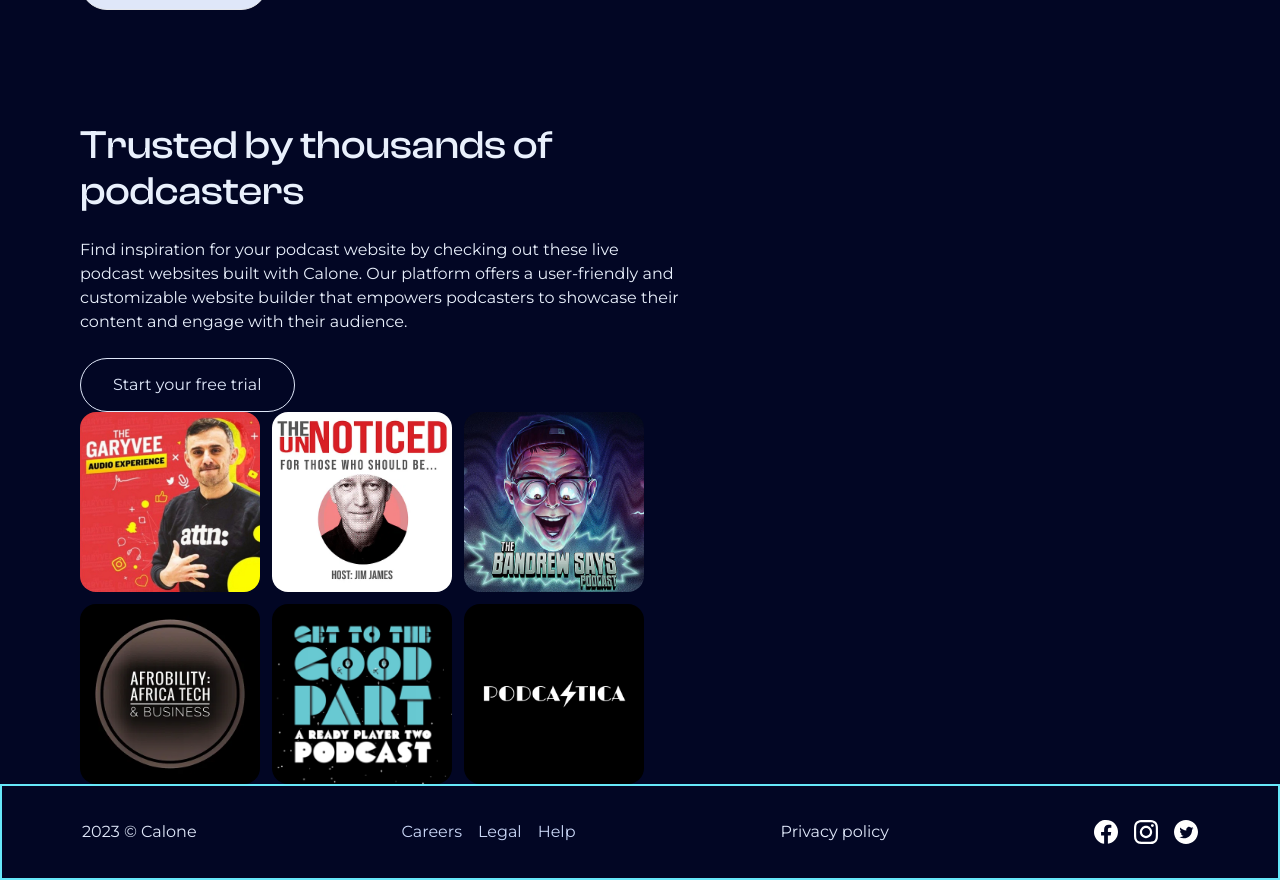
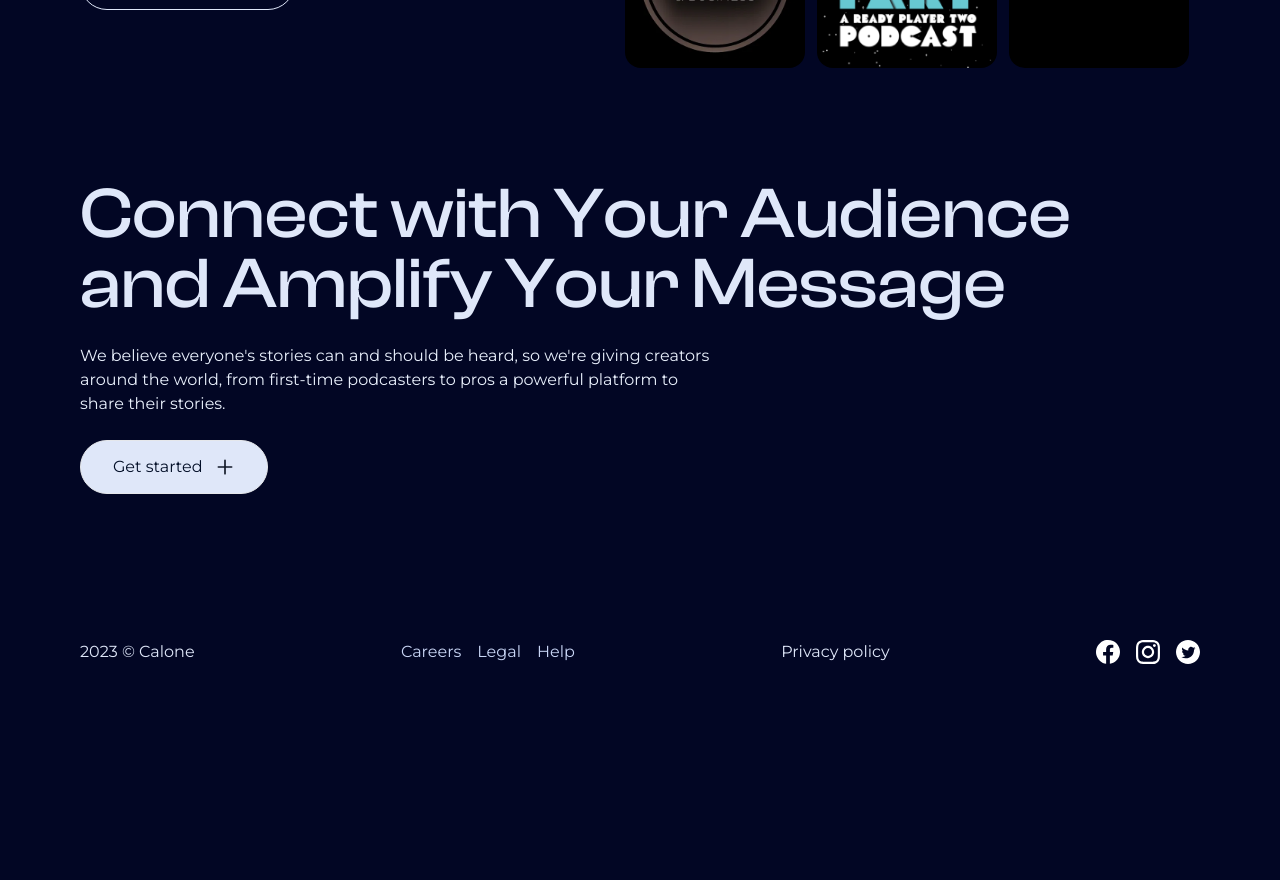
Before and after one commit to TheShagwell/Calone, a Next.js app: page / in a window 1280 px wide. Shown: the part 1600-2480 px from the top of the page. After the commit the page ends 2298 px from the top, so only its background shows below. Built offline with nearby package versions, Linux system fonts and the light colour scheme; a web font is replaced by a local one.

Commit message:
Update some sections needed

```diff
--- a/app/page.tsx
+++ b/app/page.tsx
@@ -9,8 +9,8 @@
     <>
       <Header/>
       <Podcast/>
+      <Podcasts/>
       <Story/>
-      <Podcasts/>
     </>
   )
 }
--- a/components/Footer.tsx
+++ b/components/Footer.tsx
@@ -5,7 +5,7 @@
 
 const Footer = () => {
   return (
-    <div className='max-container padding-container py-8 px-[96px] border-2 border-cyan-300 border-solid'>
+    <div className='max-container padding-container py-8 px-[96px]'>
         <div className="flexBetween w-full">
           <span className='text-offWhite-30'>2023 &copy; Calone</span>
           <div className="flex gap-4">
--- a/components/Podcasts.tsx
+++ b/components/Podcasts.tsx
@@ -6,8 +6,8 @@
 
 const Podcasts = () => {
   return (
-    <div className='max-container padding-container'>
-        <div className="flex sm:flex-col">
+    <div className='max-container padding-container my-28'>
+        <div className="flex gap-3">
             <div className="w-[600px]">
                 <h1 className='bold-40 text-offWhite-10 font-clashDisplay'>Trusted by thousands of podcasters</h1>
                 <p className='text-offWhite-10 my-6'>Find inspiration for your podcast website by checking out these live podcast websites built with Calone. Our platform offers a user-friendly and customizable website builder that empowers podcasters to showcase their content and engage with their audience.</p>
```
